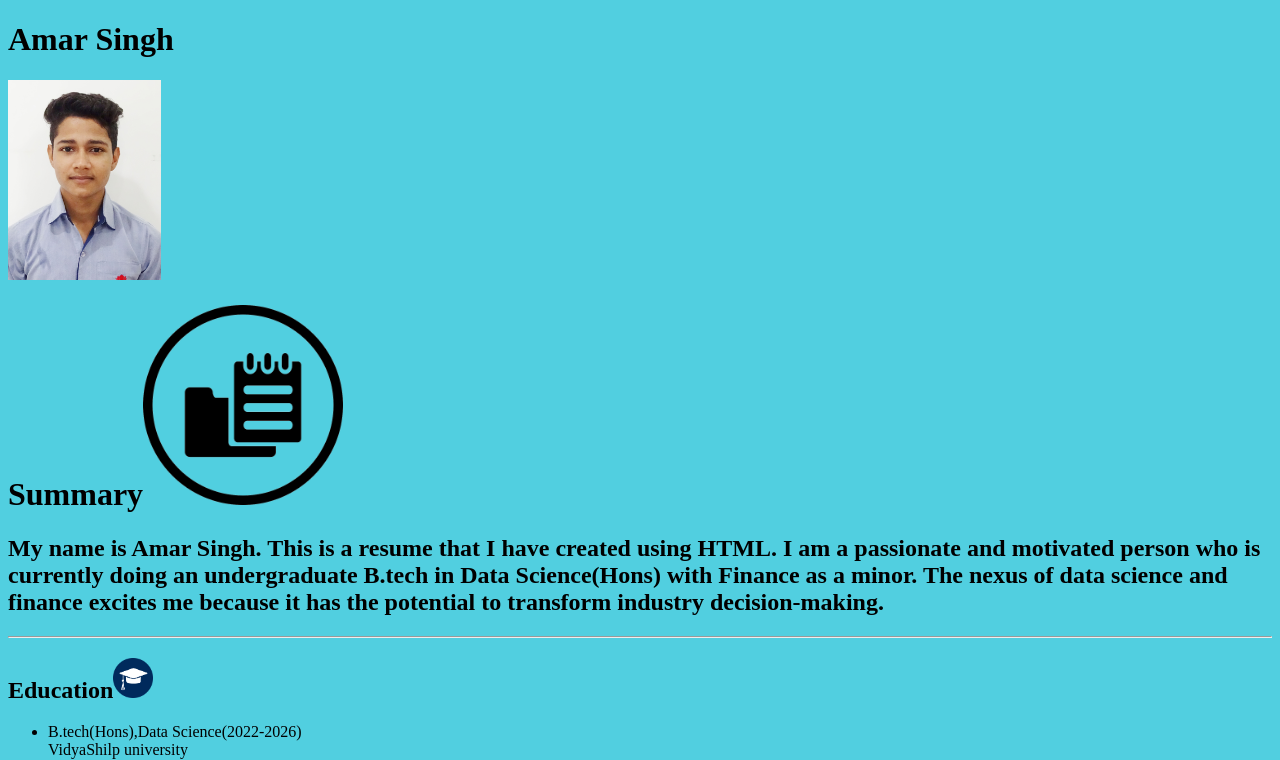
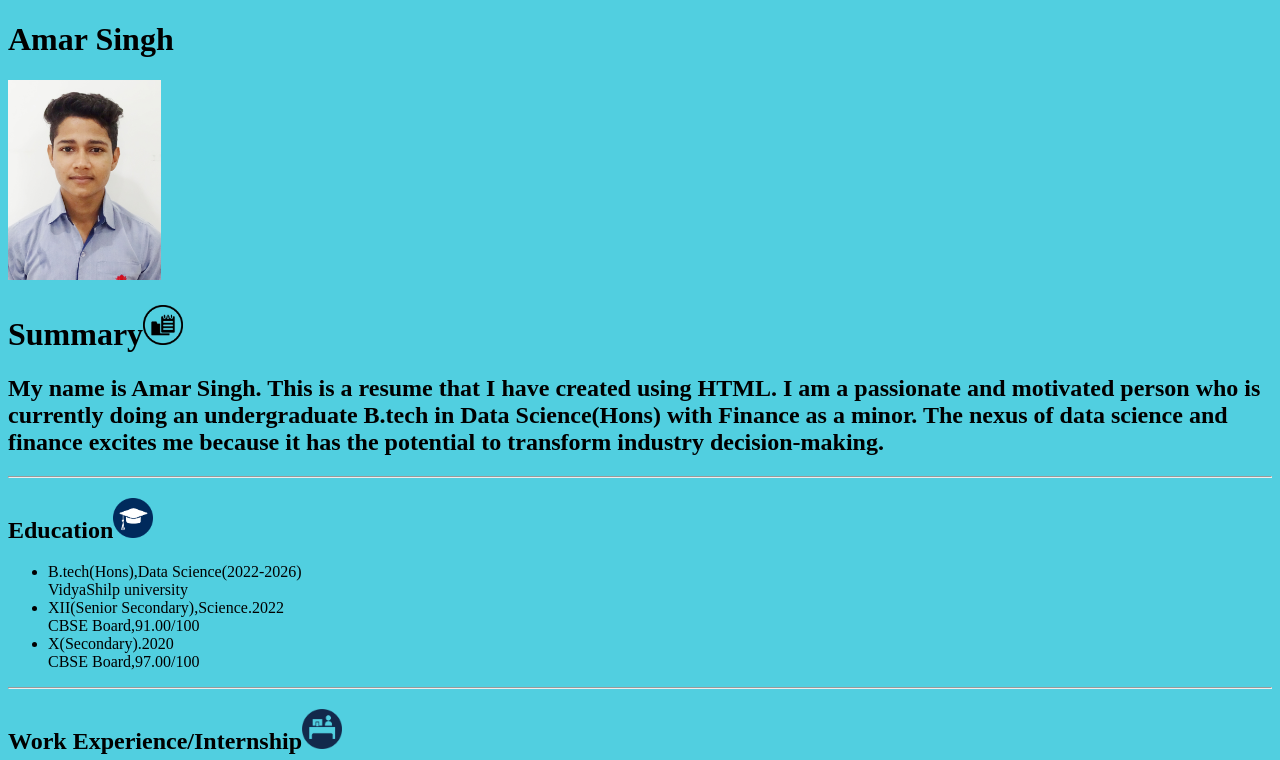
Before and after one commit to AmarSingh-11/My_Resume, a plain HTML site: page index.html in a window 1280 px wide. Shown: the top 760 px of the page. Drawn offline with Linux system fonts and the light colour scheme.

Commit message:
Update index.html

```diff
--- a/index.html
+++ b/index.html
@@ -7,7 +7,7 @@
     <body style="background-color:rgb(81, 207, 224);">
         <h1>Amar Singh</h1>
         <img src="./AMAR SINGH.png" height="200"/>
-        <h1>Summary<img src="./summary.png" height="200"/></h1>
+        <h1>Summary<img src="./summary.png" height="40"/></h1>
 
         <h2>My name is Amar Singh. This is a resume that I have created using HTML. I am a passionate and motivated person who is currently doing an undergraduate B.tech in Data Science(Hons) with Finance as a minor. The nexus of data science and finance excites me because it has the potential to transform industry decision-making.</h2>
         <hr/>
```
